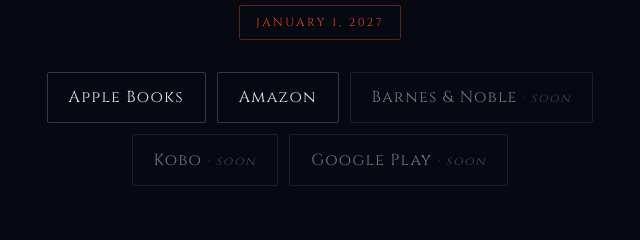
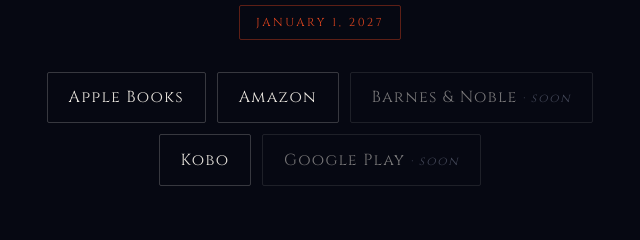
Before and after one commit to joemaxgitit/thegodofme, a website: page src/index.html in a window 1280 px wide. Shown: the part 3340-3580 px from the top of the page, 320-960 px from the left. Drawn offline with nearby package versions, Linux system fonts and the light colour scheme.

Commit message:
v11: Kobo pre-order live

```diff
--- a/src/index.html
+++ b/src/index.html
@@ -538,7 +538,7 @@
     apple:"https://books.apple.com/us/book/the-god-of-me/id6786868432",
     amazon:"https://www.amazon.com/dp/B0H6R3YNLH",
     barnesnoble:"",
-    kobo:"", google:""
+    kobo:"https://www.kobo.com/us/en/ebook/the-god-of-me", google:""
   };
   document.querySelectorAll('.store').forEach(function(a){
     const key=a.getAttribute('data-store');
```
Also changed, not shown: dist/index.html.
